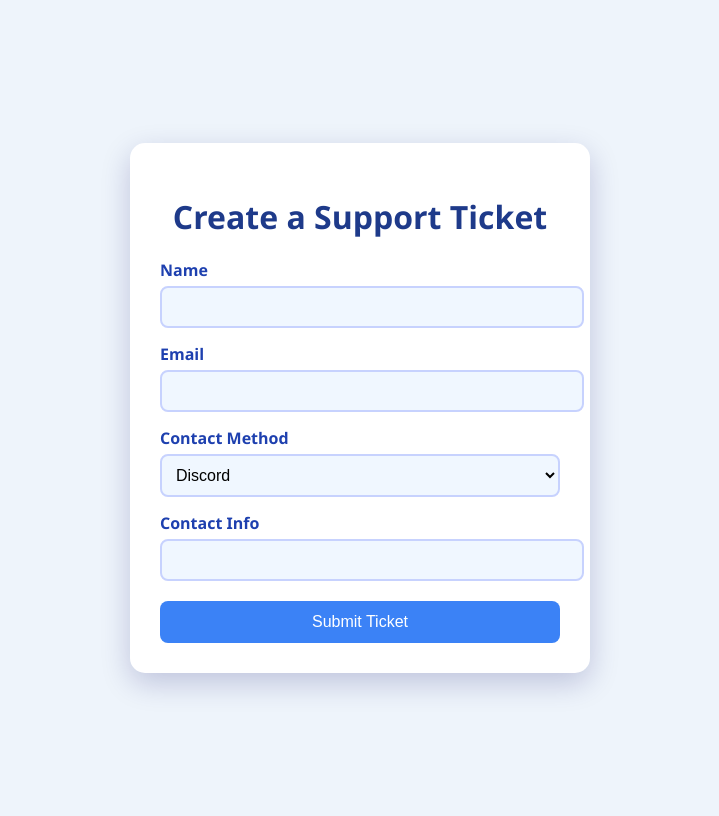
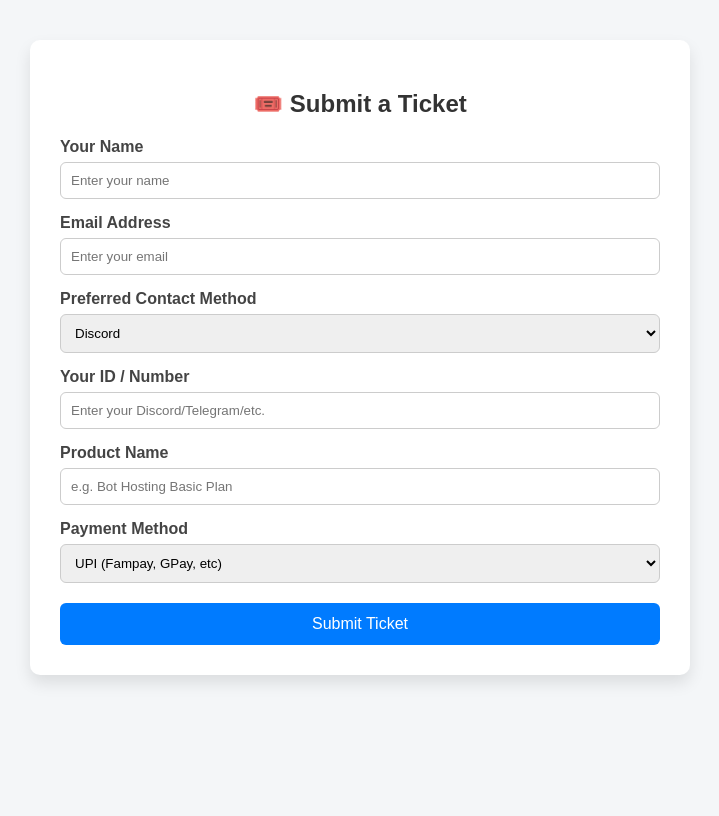
Before and after one commit to radheyradhey777/tk-web, a Flask app: page / in a window 1280 px wide. Shown: the whole page, without its empty margins (280-999 px from the left). After the commit the page ends 683 px from the top, so only its background shows below. Run offline with Flask 3, Linux system fonts and the light colour scheme.

Commit message:
Update index.html

```diff
--- a/templates/index.html
+++ b/templates/index.html
@@ -2,40 +2,123 @@
 <html lang="en">
 <head>
     <meta charset="UTF-8">
-  <title>Create Ticket</title>
+    <title>CoRamTix | Submit Ticket</title>
     <meta name="viewport" content="width=device-width, initial-scale=1.0">
-  <link rel="stylesheet" href="/static/style.css">
+    <style>
+        body {
+            font-family: Arial, sans-serif;
+            background: #f4f6f8;
+            margin: 0;
+            padding: 0;
+        }
+
+        .container {
+            max-width: 600px;
+            margin: 40px auto;
+            background: #fff;
+            padding: 30px;
+            border-radius: 10px;
+            box-shadow: 0 8px 16px rgba(0, 0, 0, 0.1);
+        }
+
+        h2 {
+            text-align: center;
+            color: #333;
+            margin-bottom: 20px;
+        }
+
+        form label {
+            display: block;
+            margin-top: 15px;
+            font-weight: bold;
+            color: #444;
+        }
+
+        form input, form select {
+            width: 100%;
+            padding: 10px;
+            margin-top: 6px;
+            border: 1px solid #ccc;
+            border-radius: 6px;
+            box-sizing: border-box;
+        }
+
+        .honeypot {
+            display: none;
+        }
+
+        .submit-btn {
+            background-color: #007bff;
+            color: #fff;
+            border: none;
+            padding: 12px;
+            margin-top: 20px;
+            border-radius: 6px;
+            cursor: pointer;
+            width: 100%;
+            font-size: 16px;
+        }
+
+        .submit-btn:hover {
+            background-color: #0056b3;
+        }
+
+        .success {
+            text-align: center;
+            color: green;
+            margin-bottom: 15px;
+            font-weight: bold;
+        }
+
+        @media (max-width: 600px) {
+            .container {
+                margin: 20px;
+                padding: 20px;
+            }
+        }
+    </style>
 </head>
 <body>
     <div class="container">
-    <h1>Create a Support Ticket</h1>
+        <h2>🎟️ Submit a Ticket</h2>
+
+        {% if request.args.get('success') %}
+            <div class="success">✅ Ticket submitted successfully!</div>
+        {% endif %}
+
         <form method="POST">
-      <input type="text" name="honeypot" style="display:none">
+            <!-- Honeypot field for spam bots -->
+            <input type="text" name="honeypot" class="honeypot">
 
-      <label>Name</label>
-      <input type="text" name="name" required>
+            <label for="name">Your Name</label>
+            <input type="text" name="name" placeholder="Enter your name" required>
 
-      <label>Email</label>
-      <input type="email" name="email" required>
+            <label for="email">Email Address</label>
+            <input type="email" name="email" placeholder="Enter your email" required>
 
-      <label>Contact Method</label>
+            <label for="contact">Preferred Contact Method</label>
             <select name="contact" required>
                 <option value="Discord">Discord</option>
                 <option value="Telegram">Telegram</option>
+                <option value="Instagram">Instagram</option>
                 <option value="WhatsApp">WhatsApp</option>
-        <option value="Instagram">Instagram</option>
-        <option value="Phone">Mobile Number</option>
+                <option value="Mobile">Mobile Number</option>
             </select>
 
-      <label>Contact Info</label>
-      <input type="text" name="contact_value" required>
+            <label for="contact_value">Your ID / Number</label>
+            <input type="text" name="contact_value" placeholder="Enter your Discord/Telegram/etc." required>
 
-      <button type="submit">Submit Ticket</button>
+            <label for="product">Product Name</label>
+            <input type="text" name="product" placeholder="e.g. Bot Hosting Basic Plan" required>
+
+            <label for="payment">Payment Method</label>
+            <select name="payment" required>
+                <option value="UPI (Fampay, GPay, etc)">UPI (Fampay, GPay, etc)</option>
+                <option value="Crypto (Popular Coins)">Crypto (Popular Coins)</option>
+            </select>
+
+            <button type="submit" class="submit-btn">Submit Ticket</button>
         </form>
-
-    {% if request.args.get('success') %}
-      <p class="success">🎉 Ticket submitted successfully!</p>
-    {% endif %}
     </div>
 </body>
 </html>
```
Lines whose indentation alone changed are shown as unchanged.
